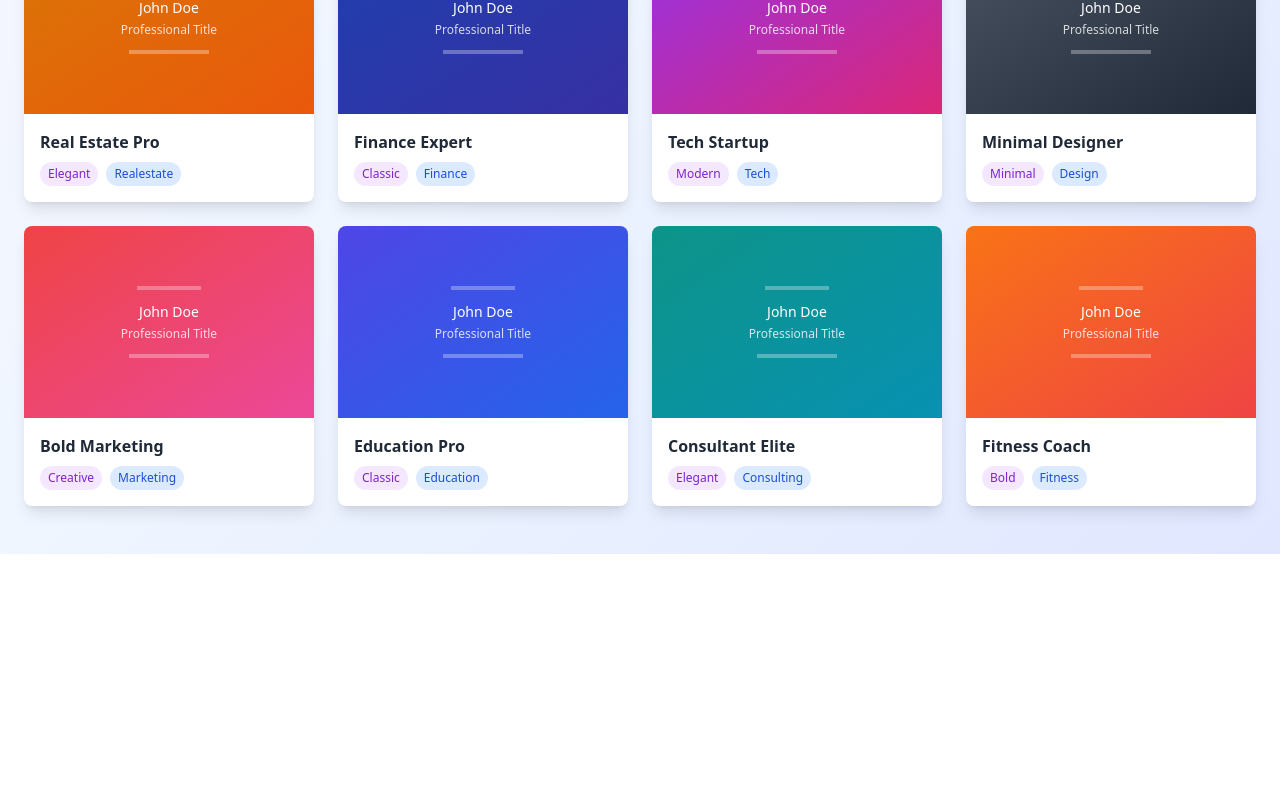
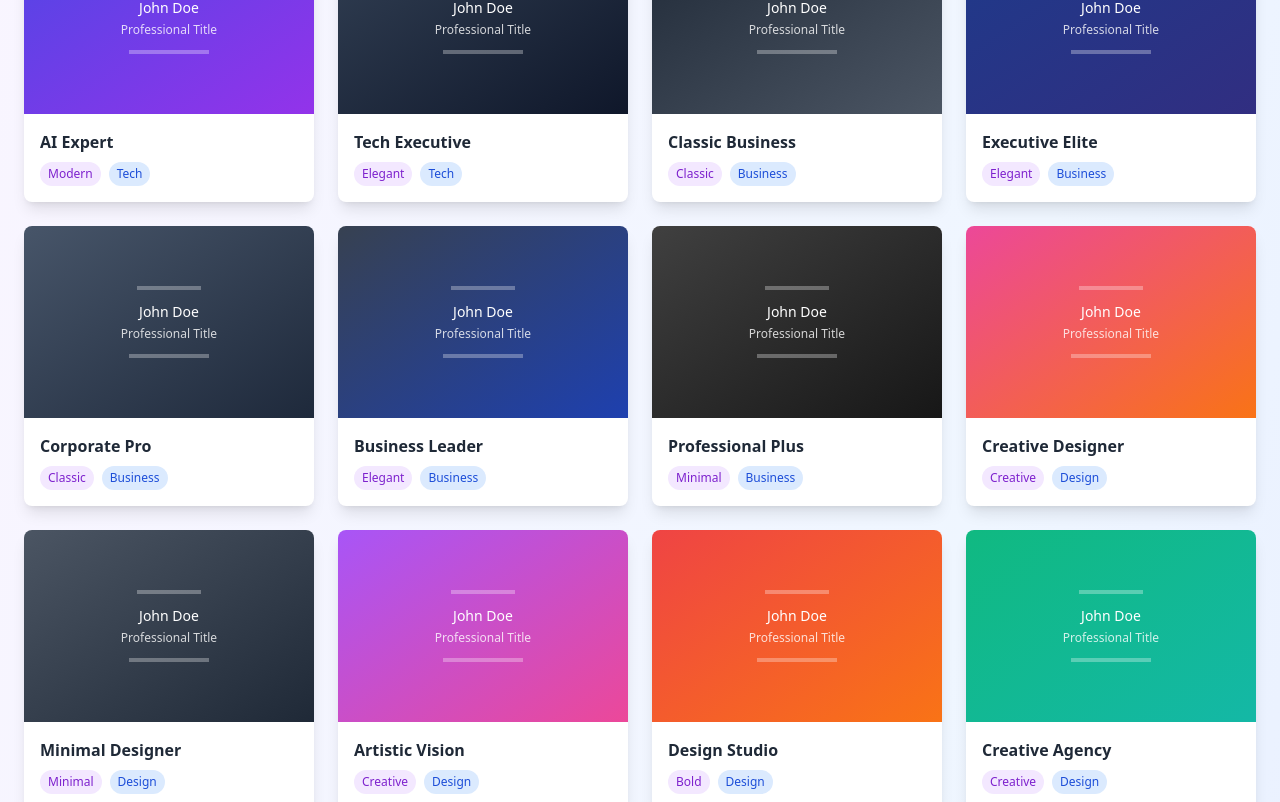
Before and after one commit to jaylls133/easy-card-design, a React (Vite) app: page /templates in a window 1280 px wide. Shown: the part 798-1600 px from the top of the page. Before the commit the page ends 1352 px from the top, so only its background shows below. Built offline with nearby package versions, Linux system fonts and the light colour scheme.

Commit message:
Add more templates to gallery
Add 50 more business card templates to the template gallery.

```diff
--- a/src/pages/Templates.tsx
+++ b/src/pages/Templates.tsx
@@ -13,18 +13,100 @@ const Templates = () => {
   const [selectedIndustry, setSelectedIndustry] = useState("all");
 
   const templates = [
+    // Tech & Modern Templates
     { id: 1, name: "Modern Tech", style: "modern", industry: "tech", color: "from-blue-600 to-purple-600" },
-    { id: 2, name: "Classic Business", style: "classic", industry: "business", color: "from-gray-800 to-gray-600" },
-    { id: 3, name: "Creative Designer", style: "creative", industry: "design", color: "from-pink-500 to-orange-500" },
-    { id: 4, name: "Medical Professional", style: "minimal", industry: "healthcare", color: "from-green-600 to-teal-600" },
-    { id: 5, name: "Real Estate Pro", style: "elegant", industry: "realestate", color: "from-amber-600 to-orange-600" },
-    { id: 6, name: "Finance Expert", style: "classic", industry: "finance", color: "from-blue-800 to-indigo-800" },
-    { id: 7, name: "Tech Startup", style: "modern", industry: "tech", color: "from-purple-600 to-pink-600" },
-    { id: 8, name: "Minimal Designer", style: "minimal", industry: "design", color: "from-gray-600 to-gray-800" },
-    { id: 9, name: "Bold Marketing", style: "creative", industry: "marketing", color: "from-red-500 to-pink-500" },
-    { id: 10, name: "Education Pro", style: "classic", industry: "education", color: "from-indigo-600 to-blue-600" },
-    { id: 11, name: "Consultant Elite", style: "elegant", industry: "consulting", color: "from-teal-600 to-cyan-600" },
-    { id: 12, name: "Fitness Coach", style: "bold", industry: "fitness", color: "from-orange-500 to-red-500" }
+    { id: 2, name: "Tech Startup", style: "modern", industry: "tech", color: "from-purple-600 to-pink-600" },
+    { id: 3, name: "Digital Innovation", style: "modern", industry: "tech", color: "from-cyan-500 to-blue-500" },
+    { id: 4, name: "Software Developer", style: "minimal", industry: "tech", color: "from-gray-800 to-gray-600" },
+    { id: 5, name: "AI Expert", style: "modern", industry: "tech", color: "from-indigo-600 to-purple-600" },
+    { id: 6, name: "Tech Executive", style: "elegant", industry: "tech", color: "from-slate-700 to-slate-900" },
+
+    // Business & Corporate
+    { id: 7, name: "Classic Business", style: "classic", industry: "business", color: "from-gray-800 to-gray-600" },
+    { id: 8, name: "Executive Elite", style: "elegant", industry: "business", color: "from-blue-900 to-indigo-900" },
+    { id: 9, name: "Corporate Pro", style: "classic", industry: "business", color: "from-slate-600 to-slate-800" },
+    { id: 10, name: "Business Leader", style: "elegant", industry: "business", color: "from-gray-700 to-blue-800" },
+    { id: 11, name: "Professional Plus", style: "minimal", industry: "business", color: "from-neutral-700 to-neutral-900" },
+
+    // Creative & Design
+    { id: 12, name: "Creative Designer", style: "creative", industry: "design", color: "from-pink-500 to-orange-500" },
+    { id: 13, name: "Minimal Designer", style: "minimal", industry: "design", color: "from-gray-600 to-gray-800" },
+    { id: 14, name: "Artistic Vision", style: "creative", industry: "design", color: "from-purple-500 to-pink-500" },
+    { id: 15, name: "Design Studio", style: "bold", industry: "design", color: "from-red-500 to-orange-500" },
+    { id: 16, name: "Creative Agency", style: "creative", industry: "design", color: "from-emerald-500 to-teal-500" },
+    { id: 17, name: "Visual Artist", style: "creative", industry: "design", color: "from-violet-500 to-purple-500" },
+
+    // Healthcare & Medical
+    { id: 18, name: "Medical Professional", style: "minimal", industry: "healthcare", color: "from-green-600 to-teal-600" },
+    { id: 19, name: "Healthcare Hero", style: "classic", industry: "healthcare", color: "from-blue-600 to-cyan-600" },
+    { id: 20, name: "Wellness Expert", style: "minimal", industry: "healthcare", color: "from-emerald-600 to-green-600" },
+    { id: 21, name: "Medical Specialist", style: "elegant", industry: "healthcare", color: "from-teal-700 to-cyan-700" },
+    { id: 22, name: "Health & Fitness", style: "bold", industry: "healthcare", color: "from-lime-500 to-green-500" },
+
+    // Finance & Banking
+    { id: 23, name: "Finance Expert", style: "classic", industry: "finance", color: "from-blue-800 to-indigo-800" },
+    { id: 24, name: "Investment Pro", style: "elegant", industry: "finance", color: "from-slate-800 to-blue-900" },
+    { id: 25, name: "Banking Elite", style: "classic", industry: "finance", color: "from-gray-800 to-slate-800" },
+    { id: 26, name: "Financial Advisor", style: "minimal", industry: "finance", color: "from-blue-700 to-indigo-700" },
+    { id: 27, name: "Wealth Manager", style: "elegant", industry: "finance", color: "from-indigo-800 to-purple-800" },
+
+    // Real Estate
+    { id: 28, name: "Real Estate Pro", style: "elegant", industry: "realestate", color: "from-amber-600 to-orange-600" },
+    { id: 29, name: "Property Expert", style: "classic", industry: "realestate", color: "from-orange-600 to-red-600" },
+    { id: 30, name: "Luxury Homes", style: "elegant", industry: "realestate", color: "from-yellow-600 to-orange-600" },
+    { id: 31, name: "Real Estate Agent", style: "modern", industry: "realestate", color: "from-amber-500 to-yellow-500" },
+
+    // Marketing & Advertising
+    { id: 32, name: "Bold Marketing", style: "creative", industry: "marketing", color: "from-red-500 to-pink-500" },
+    { id: 33, name: "Digital Marketer", style: "modern", industry: "marketing", color: "from-pink-600 to-purple-600" },
+    { id: 34, name: "Brand Strategist", style: "creative", industry: "marketing", color: "from-orange-500 to-red-500" },
+    { id: 35, name: "Social Media Pro", style: "bold", industry: "marketing", color: "from-fuchsia-500 to-pink-500" },
+
+    // Education & Training
+    { id: 36, name: "Education Pro", style: "classic", industry: "education", color: "from-indigo-600 to-blue-600" },
+    { id: 37, name: "Academic Excellence", style: "minimal", industry: "education", color: "from-blue-600 to-indigo-600" },
+    { id: 38, name: "Learning Expert", style: "classic", industry: "education", color: "from-violet-600 to-indigo-600" },
+    { id: 39, name: "Training Specialist", style: "modern", industry: "education", color: "from-blue-500 to-purple-500" },
+
+    // Consulting & Professional Services
+    { id: 40, name: "Consultant Elite", style: "elegant", industry: "consulting", color: "from-teal-600 to-cyan-600" },
+    { id: 41, name: "Strategy Consultant", style: "classic", industry: "consulting", color: "from-slate-600 to-teal-600" },
+    { id: 42, name: "Business Advisor", style: "minimal", industry: "consulting", color: "from-gray-600 to-slate-600" },
+    { id: 43, name: "Management Pro", style: "elegant", industry: "consulting", color: "from-cyan-700 to-blue-700" },
+
+    // Legal & Law
+    { id: 44, name: "Legal Eagle", style: "classic", industry: "legal", color: "from-slate-800 to-gray-800" },
+    { id: 45, name: "Attorney at Law", style: "elegant", industry: "legal", color: "from-gray-800 to-slate-900" },
+    { id: 46, name: "Legal Advisor", style: "minimal", industry: "legal", color: "from-neutral-800 to-slate-800" },
+
+    // Fitness & Sports
+    { id: 47, name: "Fitness Coach", style: "bold", industry: "fitness", color: "from-orange-500 to-red-500" },
+    { id: 48, name: "Personal Trainer", style: "bold", industry: "fitness", color: "from-red-500 to-orange-500" },
+    { id: 49, name: "Sports Pro", style: "modern", industry: "fitness", color: "from-green-500 to-emerald-500" },
+
+    // Photography & Media
+    { id: 50, name: "Photo Studio", style: "creative", industry: "photography", color: "from-purple-600 to-indigo-600" },
+    { id: 51, name: "Visual Storyteller", style: "creative", industry: "photography", color: "from-pink-500 to-purple-500" },
+    { id: 52, name: "Media Expert", style: "modern", industry: "media", color: "from-indigo-500 to-purple-500" },
+
+    // Food & Restaurant
+    { id: 53, name: "Chef's Choice", style: "creative", industry: "restaurant", color: "from-red-600 to-orange-600" },
+    { id: 54, name: "Culinary Artist", style: "elegant", industry: "restaurant", color: "from-amber-600 to-red-600" },
+    { id: 55, name: "Food & Beverage", style: "modern", industry: "restaurant", color: "from-orange-500 to-yellow-500" },
+
+    // Beauty & Wellness
+    { id: 56, name: "Beauty Expert", style: "elegant", industry: "beauty", color: "from-pink-500 to-rose-500" },
+    { id: 57, name: "Spa & Wellness", style: "minimal", industry: "beauty", color: "from-emerald-400 to-teal-400" },
+    { id: 58, name: "Style Consultant", style: "creative", industry: "beauty", color: "from-purple-400 to-pink-400" },
+
+    // Additional Modern & Creative
+    { id: 59, name: "Neon Dreams", style: "bold", industry: "tech", color: "from-cyan-400 to-blue-400" },
+    { id: 60, name: "Gradient Master", style: "modern", industry: "design", color: "from-violet-600 to-indigo-600" },
+    { id: 61, name: "Sunset Vibes", style: "creative", industry: "marketing", color: "from-orange-400 to-pink-400" },
+    { id: 62, name: "Ocean Breeze", style: "minimal", industry: "consulting", color: "from-teal-500 to-cyan-500" },
+    { id: 63, name: "Forest Green", style: "elegant", industry: "environmental", color: "from-green-700 to-emerald-700" },
+    { id: 64, name: "Royal Purple", style: "luxury", industry: "business", color: "from-purple-800 to-indigo-800" },
+    { id: 65, name: "Golden Hour", style: "luxury", industry: "realestate", color: "from-yellow-500 to-amber-500" }
   ];
 
   const filteredTemplates = templates.filter(template => {
@@ -60,7 +142,7 @@ const Templates = () => {
             Choose Your Template
           </h1>
           <p className="text-xl text-gray-600 max-w-2xl mx-auto">
-            Browse our collection of professional business card templates designed for every industry
+            Browse our collection of 65+ professional business card templates designed for every industry
           </p>
         </div>
 
@@ -86,6 +168,7 @@ const Templates = () => {
                 <SelectItem value="elegant">Elegant</SelectItem>
                 <SelectItem value="creative">Creative</SelectItem>
                 <SelectItem value="bold">Bold</SelectItem>
+                <SelectItem value="luxury">Luxury</SelectItem>
               </SelectContent>
             </Select>
 
@@ -105,6 +188,12 @@ const Templates = () => {
                 <SelectItem value="education">Education</SelectItem>
                 <SelectItem value="consulting">Consulting</SelectItem>
                 <SelectItem value="fitness">Fitness</SelectItem>
+                <SelectItem value="legal">Legal</SelectItem>
+                <SelectItem value="photography">Photography</SelectItem>
+                <SelectItem value="media">Media</SelectItem>
+                <SelectItem value="restaurant">Restaurant</SelectItem>
+                <SelectItem value="beauty">Beauty</SelectItem>
+                <SelectItem value="environmental">Environmental</SelectItem>
               </SelectContent>
             </Select>
 
```
